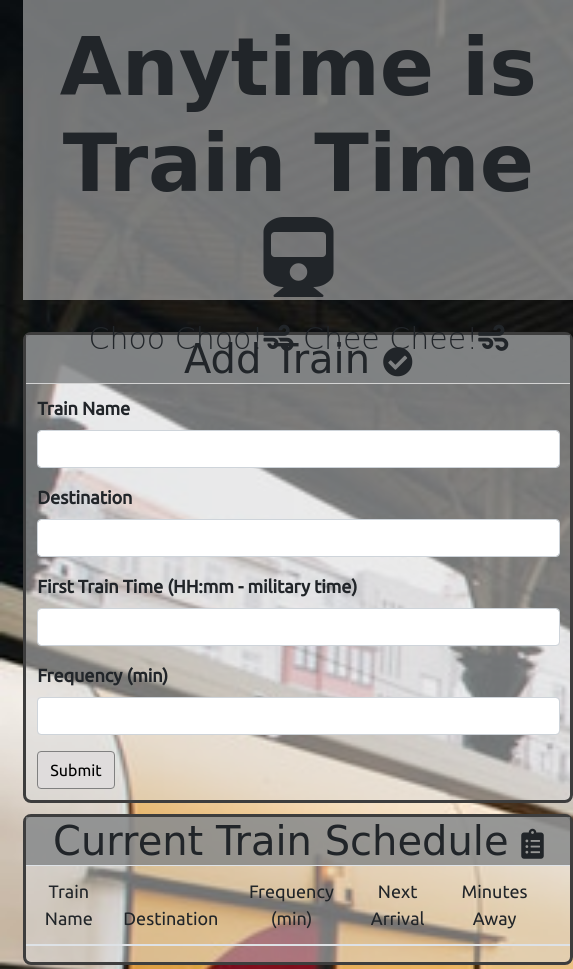
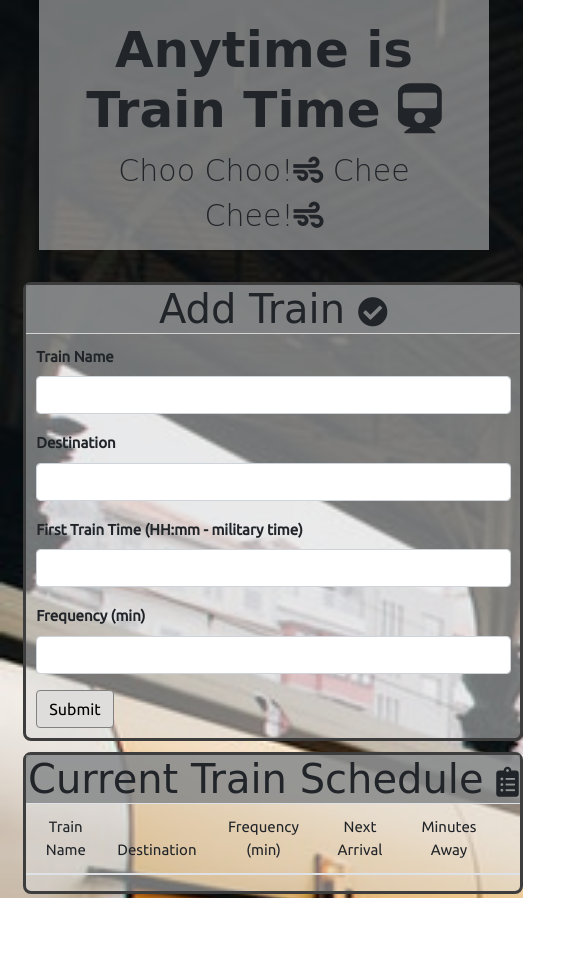
Before and after one commit to lucy839/train-scheduler, a plain HTML site: page index.html in a window 390 px wide. Shown: the whole page, 573 px wide, since content can reach past the window. After the commit the page ends 898 px from the top, so only its background shows below. Drawn offline with nearby package versions, Linux system fonts and the light colour scheme; no server answers; a web font is replaced by a local one.

Commit message:
Added 600px media query

```diff
--- a/assets/css/style.css
+++ b/assets/css/style.css
@@ -127,7 +127,6 @@ label{
         font-size: 50px;
     }
     label, th,td{
-        font-family: 'Ubuntu', sans-serif;
         font-size:25px;
     }
 }
@@ -155,3 +154,22 @@ label{
         font-size:18px;
     }
 }
+@media screen and (max-width: 600px) {
+    .jumbotron{
+        width:450px;
+        margin-left: 10%;
+        height: 250px;
+    }
+    .jumbotron h1{
+        font-size: 50px;
+    }
+    .form{
+        width: 500px;
+    }
+    .trainList {
+        width: 500px;
+    }
+    label, th,td{
+        font-size:15px;
+    }
+}
```
Also changed, not shown: 2 other files.
